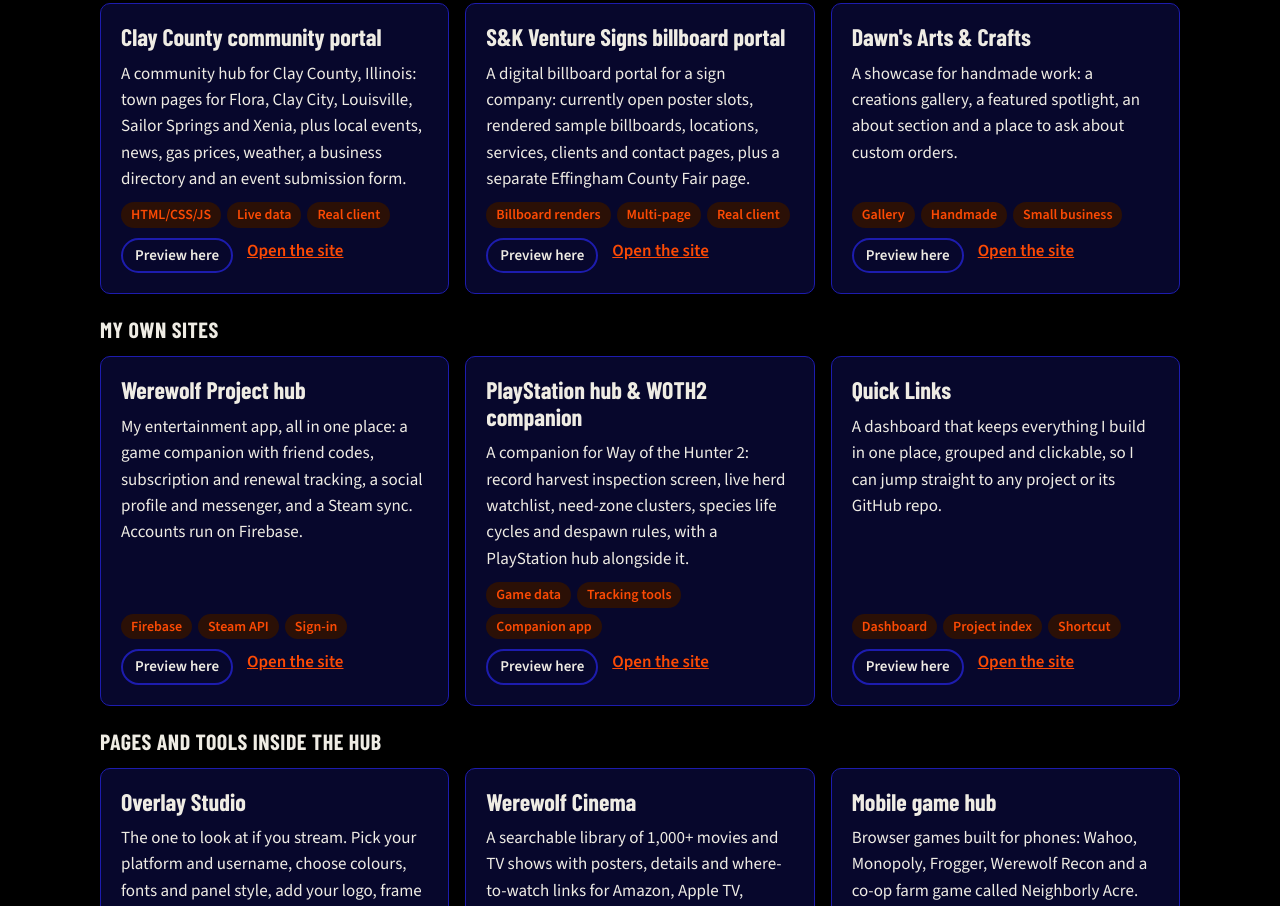
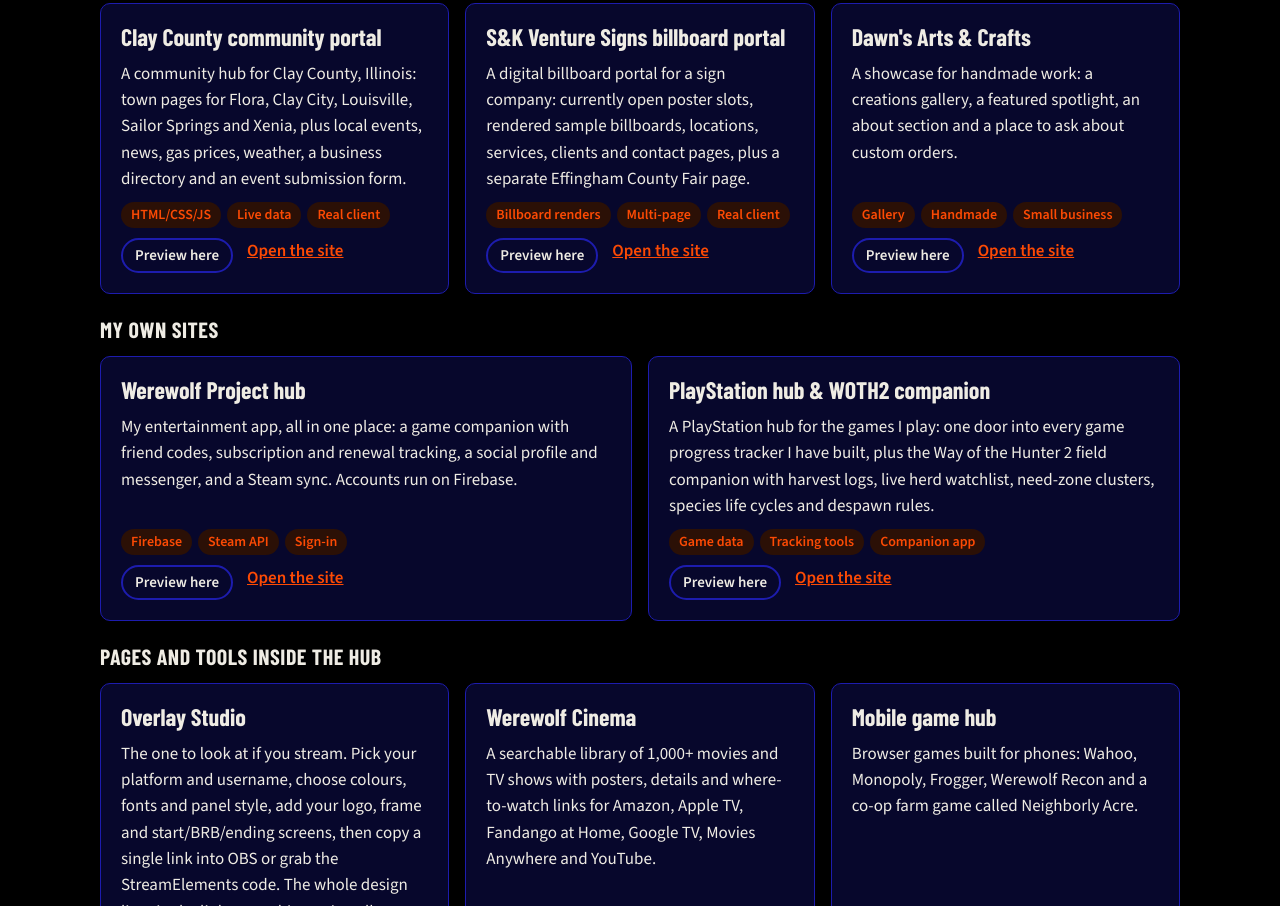
Before and after one commit to Werewolf3788/KF-Commercial-Services, a plain HTML site: page index.html in a window 1280 px wide. Shown: the part 1796-2702 px from the top of the page. Drawn offline with nearby package versions, Linux system fonts and the light colour scheme.

Commit message:
Remove Quick Links from the portfolio and update the PlayStation hub card

```diff
--- a/index.html
+++ b/index.html
@@ -156,7 +156,6 @@ footer { padding: 28px 0 40px; border-top: 1px solid var(--line); margin-top: 20
         <button type="button" class="tab" data-src="https://werewolf3788.github.io/Dawn-s-Arts-Crafts/" data-name="Dawn's Arts &amp; Crafts">Dawn's Arts &amp; Crafts</button>
         <button type="button" class="tab" data-src="https://entertainment-71888.web.app/" data-name="Werewolf hub">Werewolf hub</button>
         <button type="button" class="tab" data-src="https://werewolf3788.github.io/WOTH2/" data-name="PlayStation hub">PlayStation hub</button>
-        <button type="button" class="tab" data-src="https://werewolf3788.github.io/Quick-Links/" data-name="Quick Links">Quick Links</button>
         <button type="button" class="tab" data-src="https://entertainment-71888.web.app/Movies.html" data-name="Werewolf Cinema">Werewolf Cinema</button>
         <button type="button" class="tab" data-src="https://entertainment-71888.web.app/Mobilegames/index.html" data-name="Mobile games">Mobile games</button>
         <button type="button" class="tab" data-src="https://entertainment-71888.web.app/games/fs25/index.html" data-name="FS25 dashboard">FS25 dashboard</button>
@@ -214,20 +213,11 @@ footer { padding: 28px 0 40px; border-top: 1px solid var(--line); margin-top: 20
       </article>
       <article class="card">
         <h4>PlayStation hub &amp; WOTH2 companion</h4>
-        <p>A companion for Way of the Hunter 2: record harvest inspection screen, live herd watchlist, need-zone clusters, species life cycles and despawn rules, with a PlayStation hub alongside it.</p>
+        <p>A PlayStation hub for the games I play: one door into every game progress tracker I have built, plus the Way of the Hunter 2 field companion with harvest logs, live herd watchlist, need-zone clusters, species life cycles and despawn rules.</p>
         <div class="tags"><span class="tag">Game data</span><span class="tag">Tracking tools</span><span class="tag">Companion app</span></div>
         <div class="links">
           <button type="button" class="pv" data-src="https://werewolf3788.github.io/WOTH2/" data-name="PlayStation hub">Preview here</button>
           <a href="https://werewolf3788.github.io/WOTH2/" target="_blank" rel="noopener">Open the site</a>
-        </div>
-      </article>
-      <article class="card">
-        <h4>Quick Links</h4>
-        <p>A dashboard that keeps everything I build in one place, grouped and clickable, so I can jump straight to any project or its GitHub repo.</p>
-        <div class="tags"><span class="tag">Dashboard</span><span class="tag">Project index</span><span class="tag">Shortcut</span></div>
-        <div class="links">
-          <button type="button" class="pv" data-src="https://werewolf3788.github.io/Quick-Links/" data-name="Quick Links">Preview here</button>
-          <a href="https://werewolf3788.github.io/Quick-Links/" target="_blank" rel="noopener">Open the site</a>
         </div>
       </article>
     </div>
```
